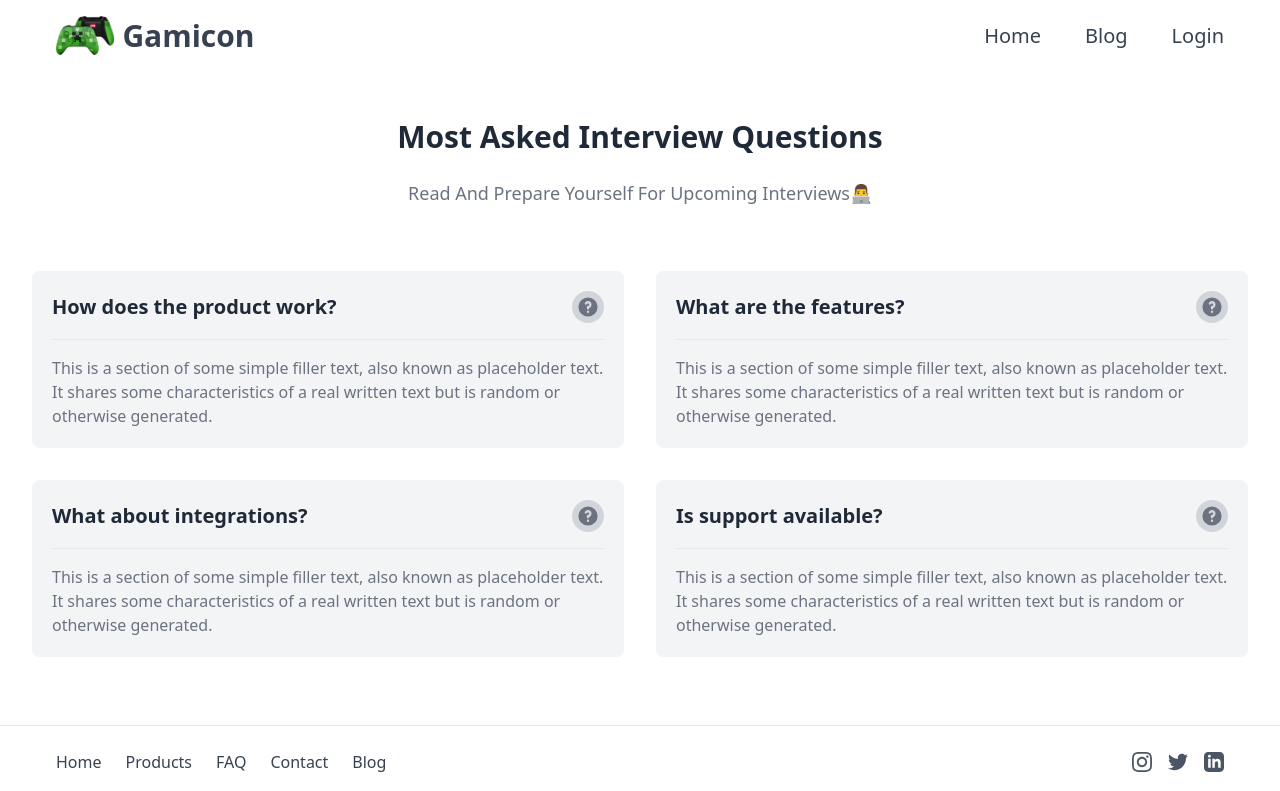
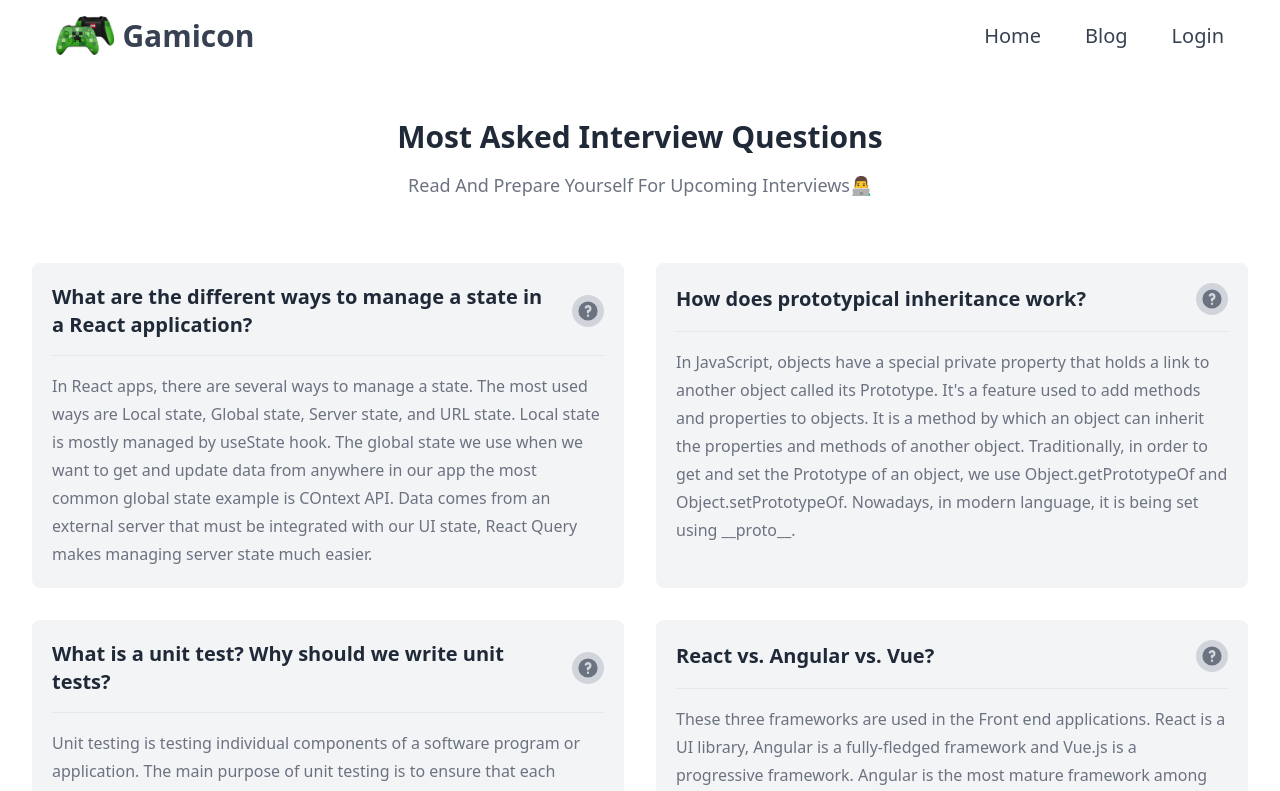
Before and after one commit to ahadulislampinoy/gamicon-client, a React (Create React App) app: page /blog in a window 1280 px wide. Shown: the top 791 px of the page. Built offline with nearby package versions, Linux system fonts and the light colour scheme; no server answers.

Commit message:
blog done

```diff
--- a/src/Pages/Blog/Blog.js
+++ b/src/Pages/Blog/Blog.js
@@ -6,7 +6,7 @@ const Blog = () => {
       <div class="bg-white py-6 sm:py-8 lg:py-12">
         <div class="max-w-screen-xl px-4 md:px-8 mx-auto">
           <div class="mb-10 md:mb-16">
-            <h2 class="text-gray-800 text-2xl lg:text-3xl font-bold text-center mb-4 md:mb-6">
+            <h2 class="text-gray-800 text-2xl lg:text-3xl font-bold text-center mb-4">
               Most Asked Interview Questions
             </h2>
 
@@ -19,7 +19,8 @@ const Blog = () => {
             <div class="bg-gray-100 rounded-lg p-5">
               <div class="flex justify-between items-center border-b gap-4 pb-4 mb-4">
                 <h3 class="text-gray-800 sm:text-lg md:text-xl font-semibold">
-                  How does the product work?
+                  What are the different ways to manage a state in a React
+                  application?
                 </h3>
 
                 <span class="w-8 h-8 inline-flex justify-center items-center shrink-0 bg-gray-300 text-gray-500 rounded-full">
@@ -38,17 +39,22 @@ const Blog = () => {
                 </span>
               </div>
 
-              <p class="text-gray-500">
-                This is a section of some simple filler text, also known as
-                placeholder text. It shares some characteristics of a real
-                written text but is random or otherwise generated.
+              <p class="text-gray-500 leading-7">
+                In React apps, there are several ways to manage a state. The
+                most used ways are Local state, Global state, Server state, and
+                URL state. Local state is mostly managed by useState hook. The
+                global state we use when we want to get and update data from
+                anywhere in our app the most common global state example is
+                COntext API. Data comes from an external server that must be
+                integrated with our UI state, React Query makes managing server
+                state much easier.
               </p>
             </div>
 
             <div class="bg-gray-100 rounded-lg p-5">
               <div class="flex justify-between items-center border-b gap-4 pb-4 mb-4">
                 <h3 class="text-gray-800 sm:text-lg md:text-xl font-semibold">
-                  What are the features?
+                  How does prototypical inheritance work?
                 </h3>
 
                 <span class="w-8 h-8 inline-flex justify-center items-center shrink-0 bg-gray-300 text-gray-500 rounded-full">
@@ -67,17 +73,22 @@ const Blog = () => {
                 </span>
               </div>
 
-              <p class="text-gray-500">
-                This is a section of some simple filler text, also known as
-                placeholder text. It shares some characteristics of a real
-                written text but is random or otherwise generated.
+              <p class="text-gray-500 leading-7">
+                In JavaScript, objects have a special private property that
+                holds a link to another object called its Prototype. It's a
+                feature used to add methods and properties to objects. It is a
+                method by which an object can inherit the properties and methods
+                of another object. Traditionally, in order to get and set the
+                Prototype of an object, we use Object.getPrototypeOf and
+                Object.setPrototypeOf. Nowadays, in modern language, it is being
+                set using __proto__.
               </p>
             </div>
 
             <div class="bg-gray-100 rounded-lg p-5">
               <div class="flex justify-between items-center border-b gap-4 pb-4 mb-4">
                 <h3 class="text-gray-800 sm:text-lg md:text-xl font-semibold">
-                  What about integrations?
+                  What is a unit test? Why should we write unit tests?
                 </h3>
 
                 <span class="w-8 h-8 inline-flex justify-center items-center shrink-0 bg-gray-300 text-gray-500 rounded-full">
@@ -96,17 +107,19 @@ const Blog = () => {
                 </span>
               </div>
 
-              <p class="text-gray-500">
-                This is a section of some simple filler text, also known as
-                placeholder text. It shares some characteristics of a real
-                written text but is random or otherwise generated.
+              <p class="text-gray-500 leading-7">
+                Unit testing is testing individual components of a software
+                program or application. The main purpose of unit testing is to
+                ensure that each individual part is working well and as it’s
+                supposed to work. The entire system will only be able to work
+                well if the individual parts are working well.
               </p>
             </div>
 
             <div class="bg-gray-100 rounded-lg p-5">
               <div class="flex justify-between items-center border-b gap-4 pb-4 mb-4">
                 <h3 class="text-gray-800 sm:text-lg md:text-xl font-semibold">
-                  Is support available?
+                  React vs. Angular vs. Vue?
                 </h3>
 
                 <span class="w-8 h-8 inline-flex justify-center items-center shrink-0 bg-gray-300 text-gray-500 rounded-full">
@@ -125,10 +138,15 @@ const Blog = () => {
                 </span>
               </div>
 
-              <p class="text-gray-500">
-                This is a section of some simple filler text, also known as
-                placeholder text. It shares some characteristics of a real
-                written text but is random or otherwise generated.
+              <p class="text-gray-500 leading-7">
+                These three frameworks are used in the Front end applications.
+                React is a UI library, Angular is a fully-fledged framework and
+                Vue.js is a progressive framework. Angular is the most mature
+                framework among React and Vue. If you have a large team and use
+                TypeScript, Angular might be a good solution. React framework
+                makes dynamic websites work seamlessly. Among these three Vue is
+                the newest, If you’re looking for simplicity and flexibility,
+                Vue is the right choice for you.
               </p>
             </div>
           </div>
```
